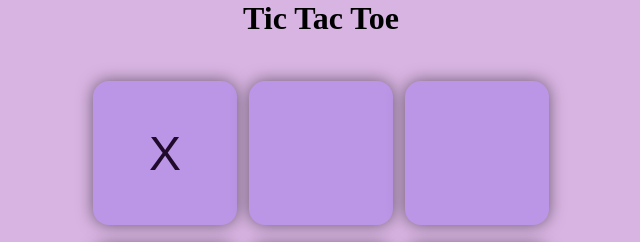
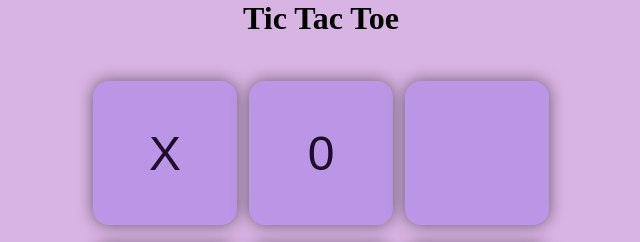
Before and after one commit to Deepti-mayee/Tic-tac-toe, a plain HTML site: page index.html in a window 1280 px wide. Both pictures are taken after a click on the button 640 px from the left and 153 px from the top of the page. Shown: the top 242 px of the page, 319-959 px from the left. Drawn offline with Linux system fonts and the light colour scheme.

Commit message:
basic logic added

```diff
--- a/index.html
+++ b/index.html
@@ -24,5 +24,6 @@
         </div>
         <button id="reset">RESET GAME</button>
      </main>
+     <script src="script.js"></script>
 </body>
 </html>
--- a/script.js
+++ b/script.js
@@ -0,0 +1,47 @@
+let boxes = document.querySelectorAll(".box");
+let resetBtn= document.querySelector("#reset");
+
+let turnO = true;
+
+const winPatterns=[
+    [0, 1, 2],
+    [3, 4, 5],
+    [6, 7, 8],
+    [0, 3, 6],
+    [1, 4, 7],
+    [2, 5, 8],
+    [0, 4, 8],
+    [2, 4, 6]
+];
+
+boxes.forEach((box) => {
+    box.addEventListener("click", () =>{
+        console.log("box clicked");
+        if (turnO) {
+            box.innerText = "0";
+            turnO = false;
+            // checkForWin();
+            } else{
+                box.innerText = "X";
+                turnO = true;
+                // checkForWin();
+                }
+    box.disabled =  true;
+    checkForWin();
+    })
+});
+
+const checkForWin = () => {
+    for (let pattern of winPatterns) {
+        let pos1 = boxes[pattern[0]].innerText;
+        let pos2 = boxes[pattern[1]].innerText;
+        let pos3 = boxes[pattern[2]].innerText;
+
+        if(pos1 !== "" && pos2 !== "" && pos3 !== ""){
+            if(pos1 === pos2 && pos2 === pos3){
+                alert(`Player ${pos1} wins!`);
+            }
+        }
+    }
+
+}
```
